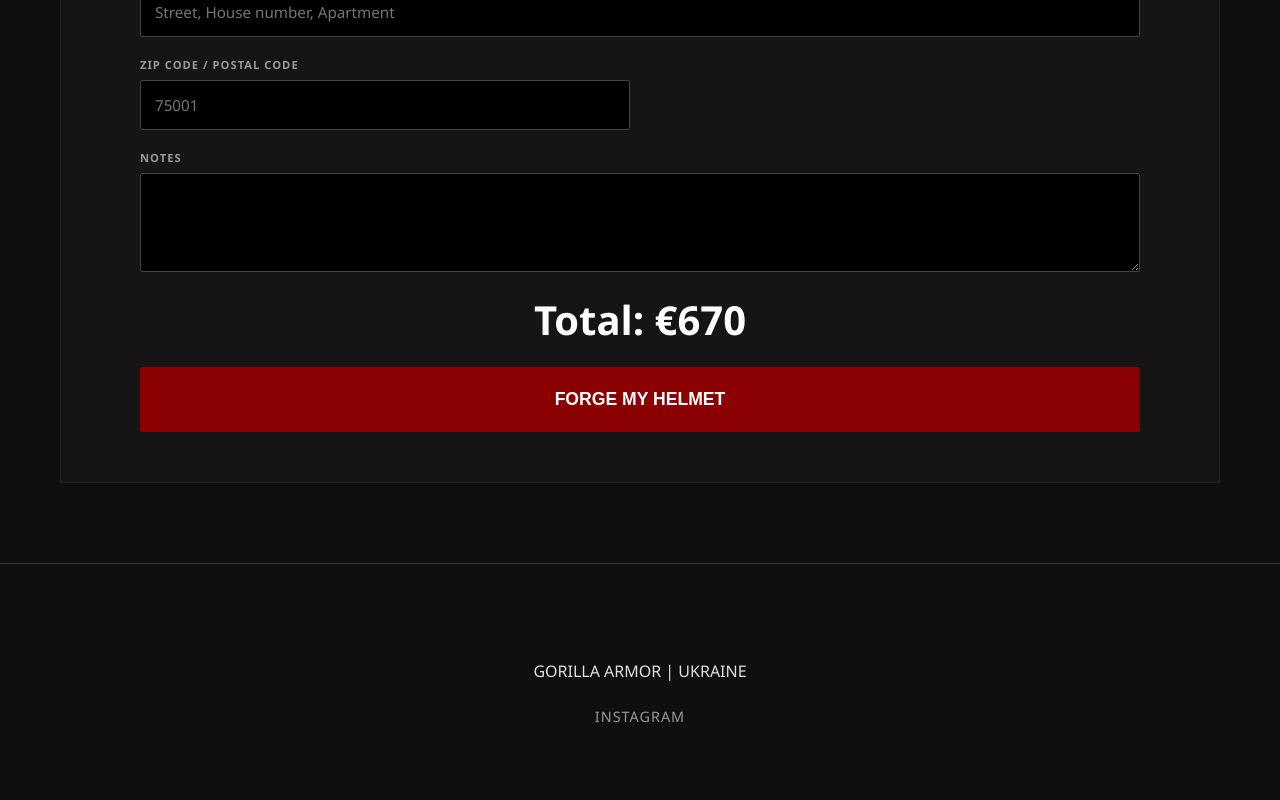
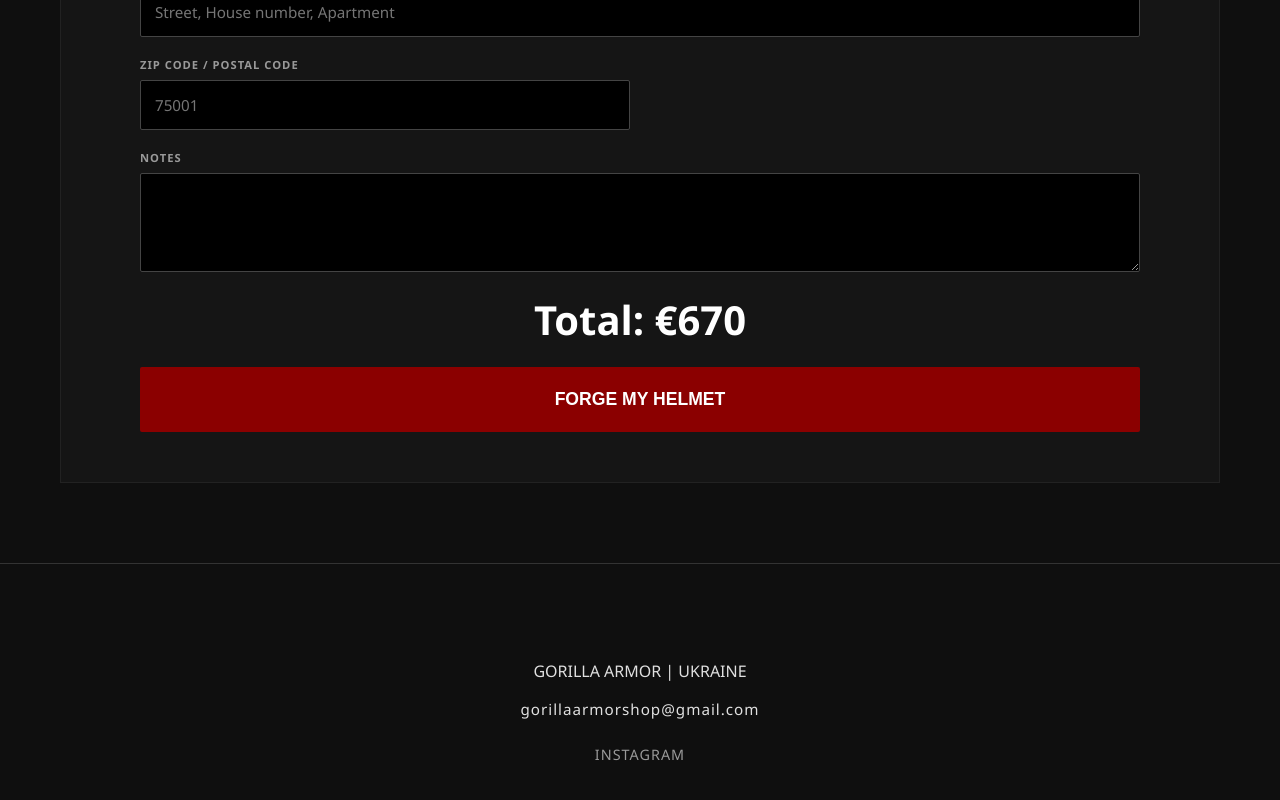
Before and after one commit to Sadovenko555/gorilla-armor-l, a React (Vite) app: page / in a window 1280 px wide. Shown: the part 3237-4037 px from the top of the page. Built offline with nearby package versions, Linux system fonts and the light colour scheme.

Commit message:
add email

```diff
--- a/src/App.css
+++ b/src/App.css
@@ -737,3 +737,23 @@ textarea.calc-input.text-area-input {
     margin: 0 auto 15px auto;
   }
 }
+
+
+/* Блок для почты в футере */
+.footer-email-box {
+  margin: 15px 0 5px 0;
+}
+
+.footer-email {
+  color: var(--text-main);
+  text-decoration: none;
+  font-size: 0.95rem;
+  letter-spacing: 1px;
+  transition: color 0.3s ease;
+  font-weight: 500;
+}
+
+/* Эффект наведения — вспыхивает фирменным красным кузницы */
+.footer-email:hover {
+  color: var(--primary-red);
+}
--- a/src/App.jsx
+++ b/src/App.jsx
@@ -73,8 +73,17 @@ function App() {
       <footer id="contacts" className="footer">
   <div className="footer-content">
     <p>GORILLA ARMOR | UKRAINE</p>
+
+    <div className="footer-email-box">
+      <a href="mailto:gorillaarmorshop@gmail.com" className="footer-email">
+        gorillaarmorshop@gmail.com
+      </a>
+    </div>
+
     <div className="social-links">
-            <a href="https://www.instagram.com/gorilla_armor_shop/">Instagram</a>
+      <a href="https://www.instagram.com/gorilla_armor_shop/" target="_blank" rel="noopener noreferrer">
+        Instagram
+      </a>
     </div>
   </div>
 </footer>
```
Lines whose indentation alone changed are shown as unchanged.
